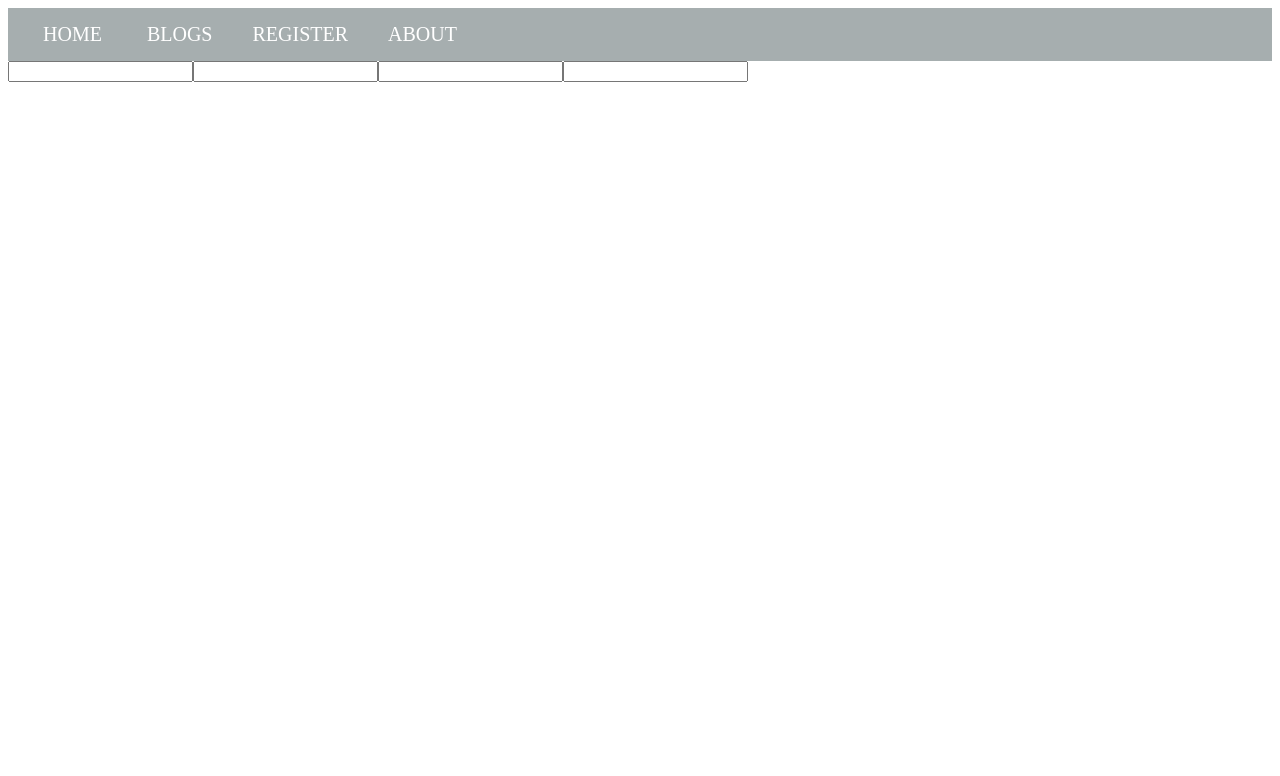
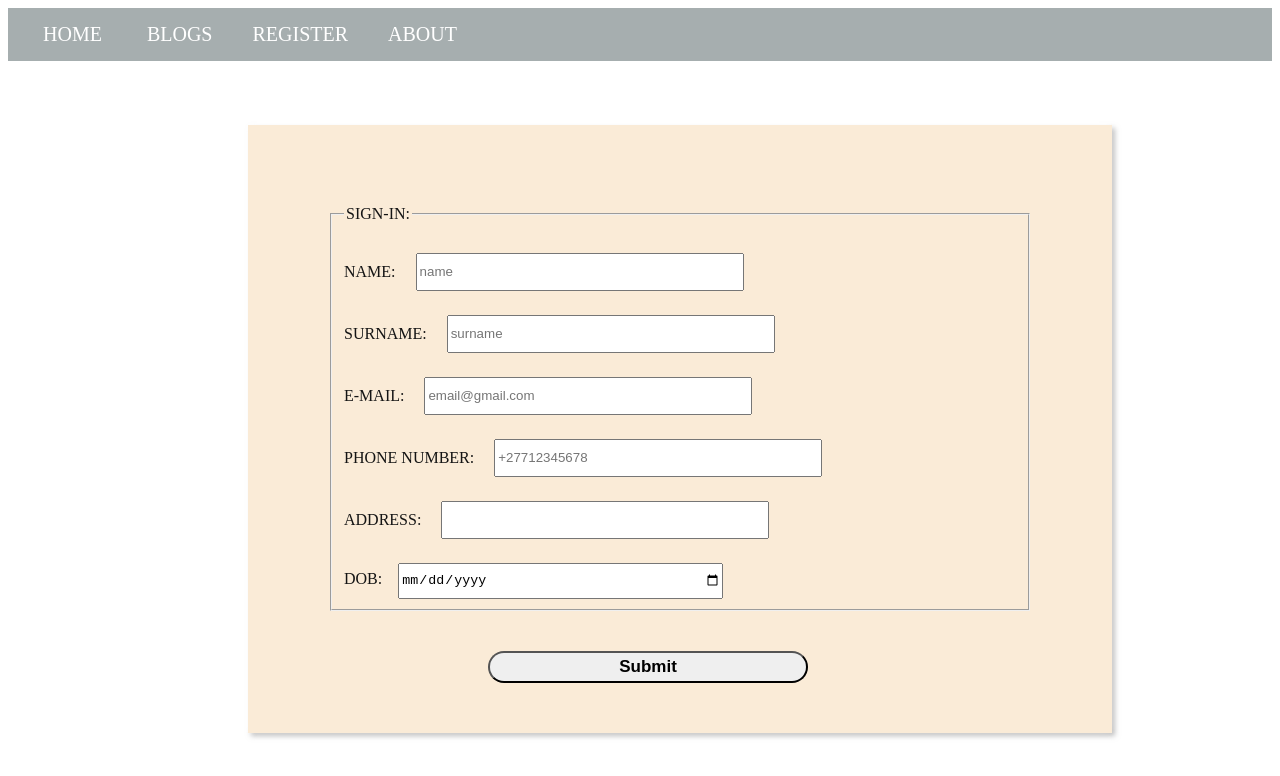
Before and after one commit to Kagisho96/app1, a React (Vite) app: page /register in a window 1280 px wide. Shown: the top 776 px of the page. Built offline with nearby package versions, Linux system fonts and the light colour scheme.

Commit message:
made form input to be added in the list

```diff
--- a/src/components/Data.jsx
+++ b/src/components/Data.jsx
@@ -1,15 +1,73 @@
 import { Link } from "react-router-dom";
+import React, { useState, useEffect } from "react";
+
+
 
 export const Data = () => {
-    return <>
     <Link to={`/register`}></Link>
-    <form>
-        <input type="text" id="name" name="name" />
-        <input type="text" id="email" name="email" />
-        <input type="text" id="phone" name="phone" />
-        <input type="text" id="address" name="address" />
 
+    // let list = [];
+    const [message, setMessage] = useState('');
+    const [name, setName] = useState('');
+    const [surname, setSurname] = useState ('');
+    const [email, setEmail] = useState('');
+    const [phone, setPhone] = useState('');
+    const [address, setAddress] = useState('');
+    const [list, setList] = useState([]);
+
+
+    useEffect(() => {
+        const  data = localStorage.getItem('list');
+        if(data) {
+            setList(JSON.parse(data));
+        }
+    }, []);
+
+    const handleSubmit = (event) => {
+    event.preventDefault();
+
+
+
+
+    const newMessage = `You're now registered Mr ${event.target.name.value} ${event.target.surname.value} `;
+    const userData = {name, surname, email, phone, address};
+    setList(prevList => [ ...prevList, userData]);
+    localStorage.setItem('list', JSON.stringify(list));
+    // list.push(userData);
+    console.log(list);
+    event.target.reset();
+
+
+
+    // alert(' Form submitted successfully!');
+    window.alert(newMessage);
+    // window.location.reload();
+  };
+
+  return (
+        <form id="registration" onSubmit={handleSubmit}>
+        <fieldset name="REGISTRATION" id="fieldset">
+        <legend>SIGN-IN:</legend>
+        <label>NAME: </label>
+         <input type="text" id="name" name="name" value={name} onChange={(e) => setName(e.target.value)} required placeholder="name"/> <br />
+        <label>SURNAME: </label>
+         <input type="text" id="surname" name="surname" value={surname} onChange={(e) => setSurname(e.target.value)} required placeholder="surname"/> <br />
+        <label>E-MAIL: </label>
+         <input type="text" id="email" name="email" value={email} onChange={(e) => setEmail(e.target.value)} required placeholder="email@gmail.com"/> <br />
+        <label>PHONE NUMBER: </label>
+         <input type="text" id="phone" name="phone" value={phone} onChange={(e) => setPhone(e.target.value)} required placeholder="+27712345678"/> <br />
+        <label>ADDRESS: </label>
+         <input type="text" id="address" name="address" value={address} onChange={(e) => setAddress(e.target.value)}/> <br />
+        <label>DOB:</label>
+         <input type="date" id="birthday" name="birthday" />
+         </fieldset>
+        <button id="submitButtonData" type="submit">Submit</button>
+        <br />
+        <br />
+
+
+        <h2>{message}</h2>
     </form>
-    </>
+  );
 
 };
```
